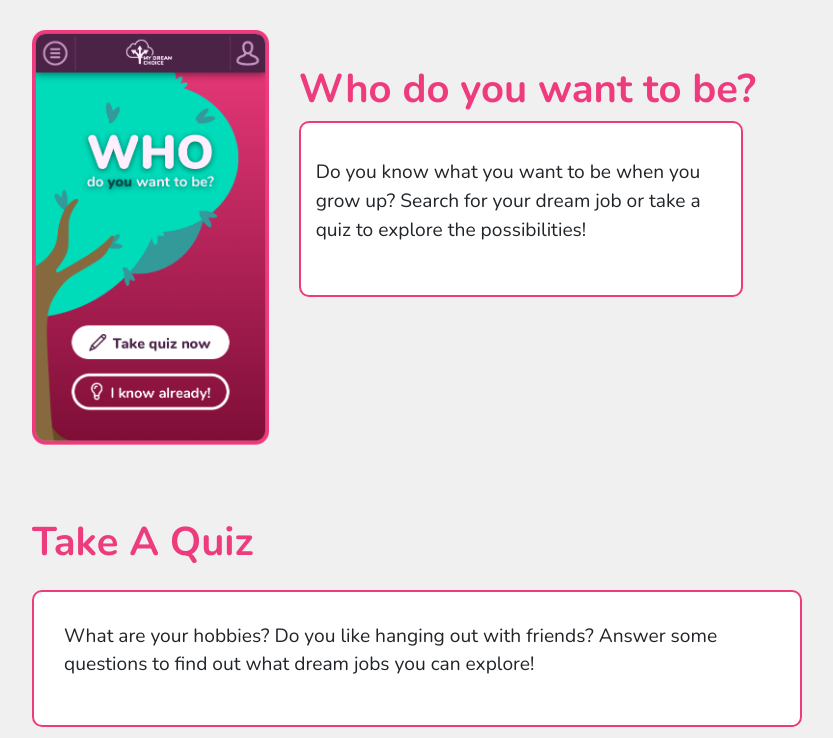
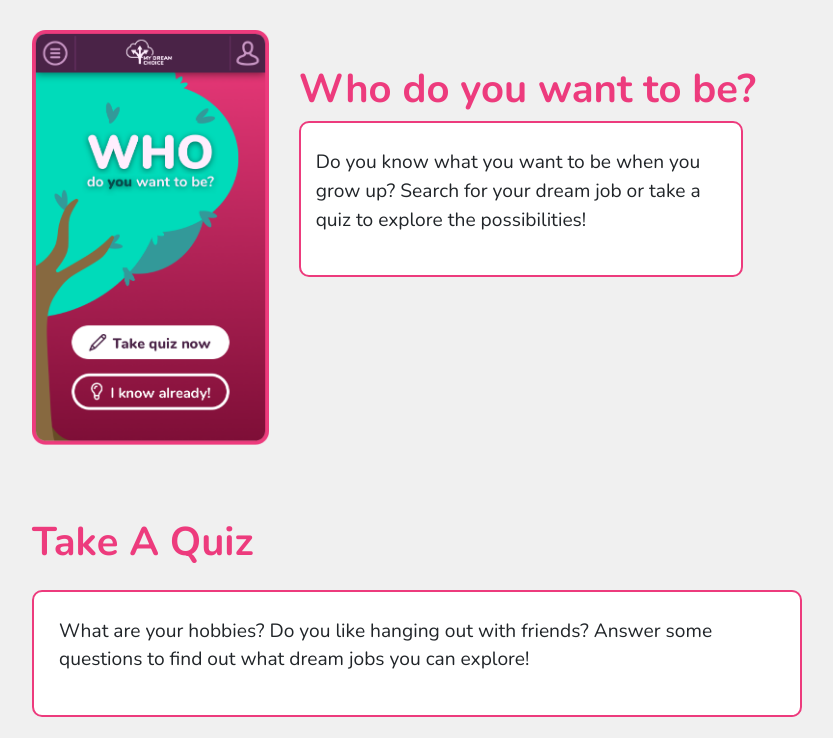
Before and after one commit to dreamfactorykelowna/company_website, a plain HTML site: page index.html in a window 1280 px wide. Shown: the part 920-1658 px from the top of the page, without its empty margins (223-1056 px from the left). Drawn offline with nearby package versions, Linux system fonts and the light colour scheme.

Commit message:
Update mycss.css

```diff
--- a/assets/mycss.css
+++ b/assets/mycss.css
@@ -13,7 +13,6 @@ padding: 0;
 
 .navbar {
     background-color: #2EC6A5;
-    min-height: 55px;
     overflow: hidden;
 }
 
@@ -131,7 +130,7 @@ padding: 0;
         border-radius: 10px;
         background: white;
         border-width: 2px;
-        padding: 35px;
+        padding: 25px;
         margin-left: 15px;
 
 }
@@ -142,7 +141,7 @@ padding: 0;
     border-radius: 10px;
     background: white;
     border-width: 2px;
-    padding: 30px;
+    padding: 25px;
 
 }
 
```
